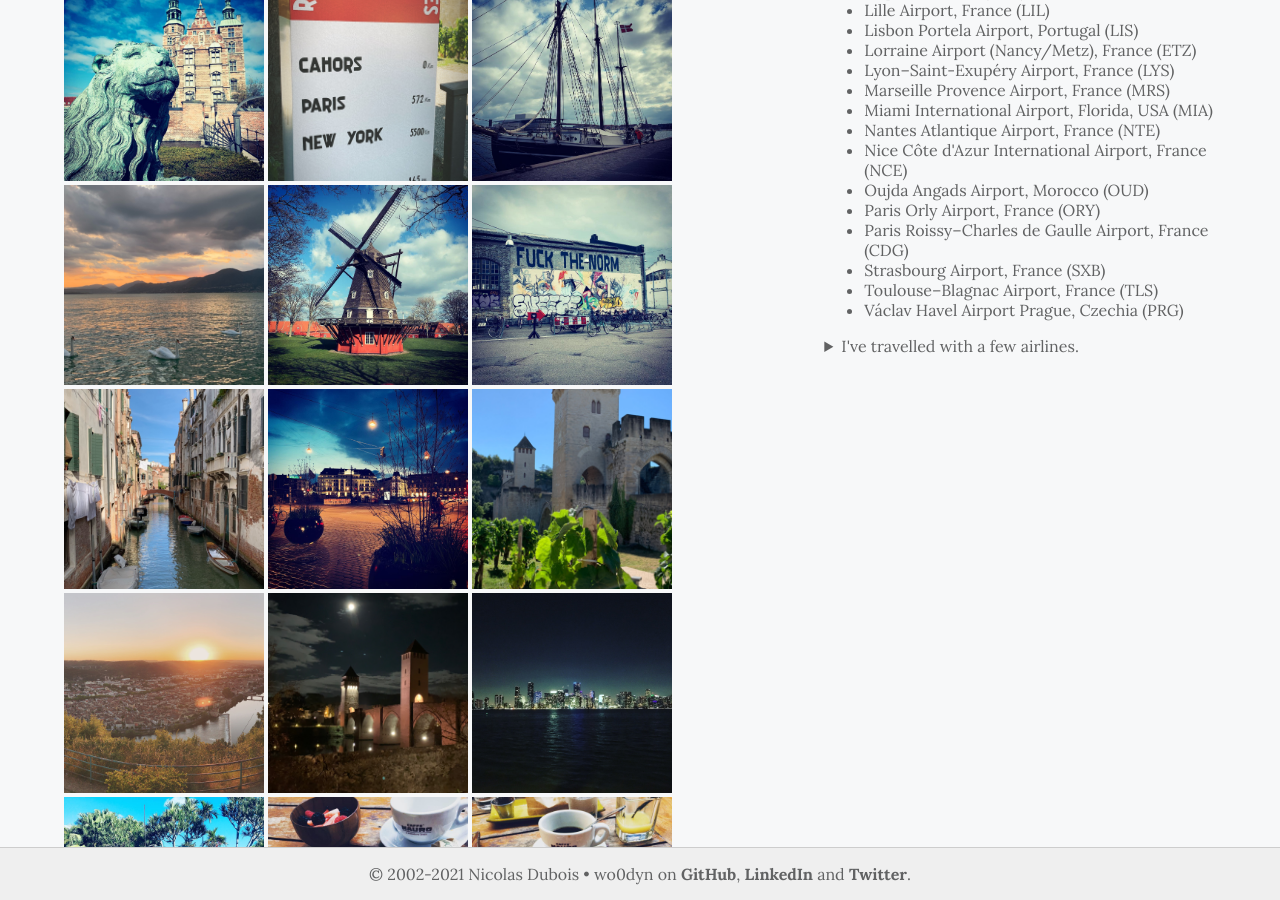
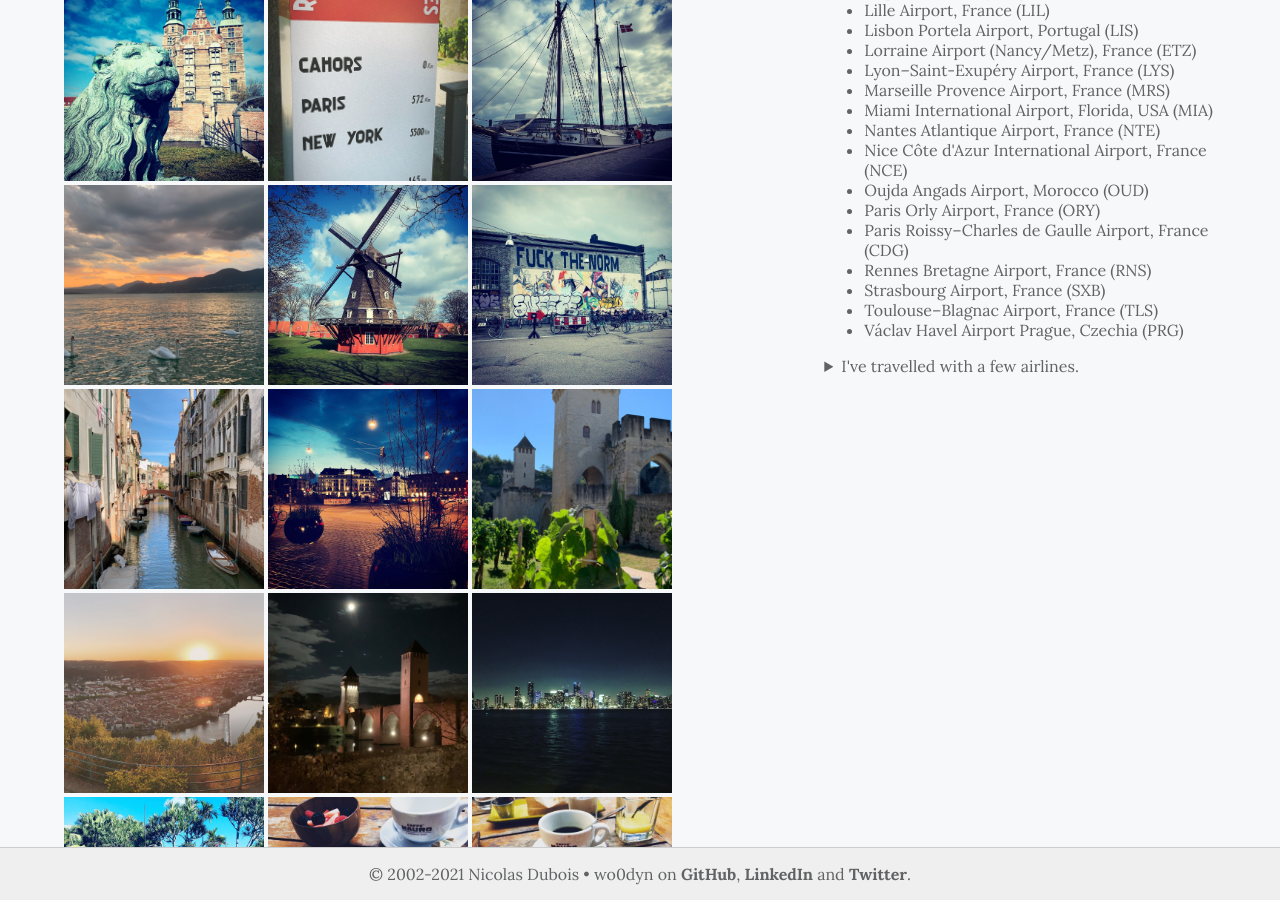
Before and after one commit to wo0dyn/homepage, a Jekyll site: the page built from travel.html, in a window 1280 px wide and 900 px high, scrolled down 466 px. Built offline with Jekyll 4.4.1, drawn with Linux system fonts in a browser that asks for light colours.

Commit message:
✈️  Add Rennes Bretagne Airport
I'm visiting Rennes Bretagne Airport for the first time!

Thanks to @Natim who drove me from the airport to my hotel. 🙌
This afternoon, Elm workshop 🤓 with @PascalLeMerrer in Alma Rennes
offices.

```diff
--- a/_data/travel.yml
+++ b/_data/travel.yml
@@ -18,6 +18,7 @@ airports:
   - Oujda Angads Airport, Morocco (OUD)
   - Paris Orly Airport, France (ORY)
   - Paris Roissy–Charles de Gaulle Airport, France (CDG)
+  - Rennes Bretagne Airport, France (RNS)
   - Strasbourg Airport, France (SXB)
   - Toulouse–Blagnac Airport, France (TLS)
   - Václav Havel Airport Prague, Czechia (PRG)
```
